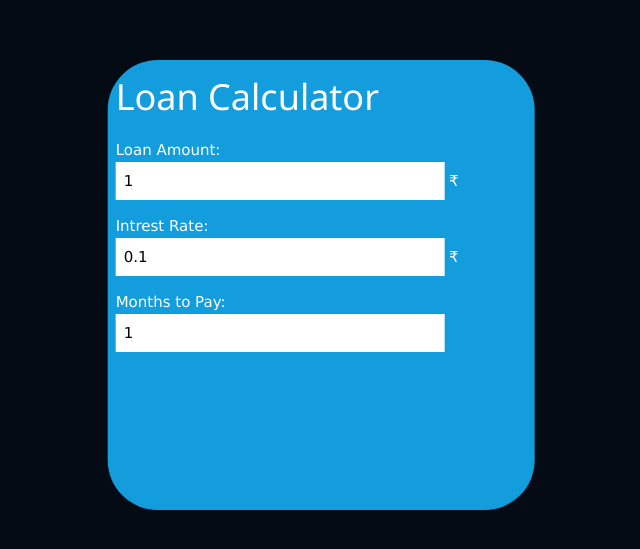
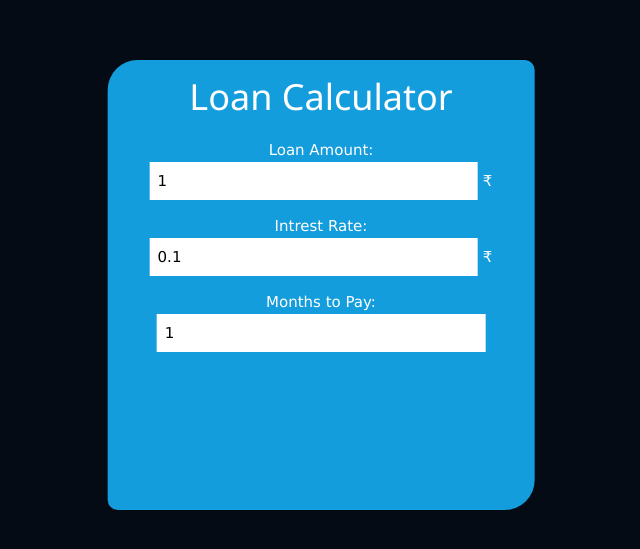
Before and after one commit to Khushal251295/SimpleCalculator.github.io, a plain HTML site: page index.html in a window 1280 px wide. Shown: the part 115-664 px from the top of the page, without its empty margins (319-959 px from the left). Drawn offline with nearby package versions, Linux system fonts and the light colour scheme.

Commit message:
Update style.css

```diff
--- a/style.css
+++ b/style.css
@@ -1,3 +1,4 @@
+
 body{
     font-family: 'Noto Sans JP', sans-serif;
     background-color:#040b14;
@@ -12,9 +13,11 @@ left: 50%;
 transform: translateX(-50%) translateY(-50%);
 color: white;
 padding: 20px 0px 0px 100px;
-border-radius: 50px;
+border-radius: 30px 10px;
+text-align: center;
 }
 input{
+    font-family: 'Noto Sans JP', sans-serif;
     width: 80%;
     padding: 8px;
     margin-top: 18px;
@@ -22,5 +25,7 @@ input{
     outline: none;
 }
 h1{
+
+    font-family: 'Noto Sans JP', sans-serif;
     font-size: 45px;
 }
```
